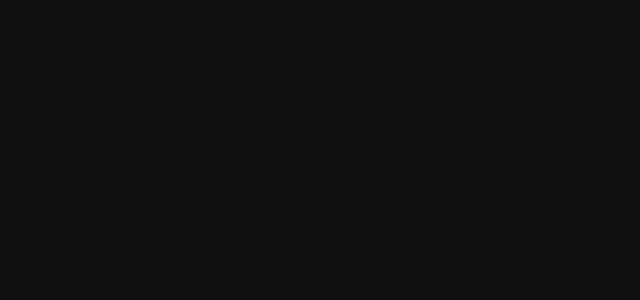
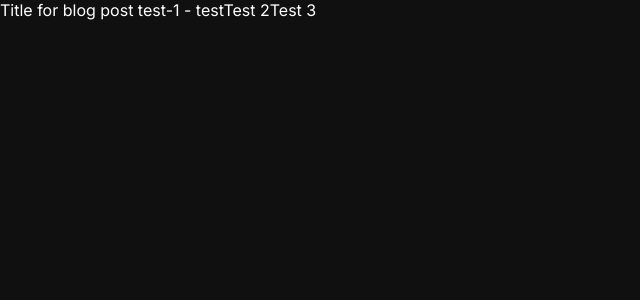
Before and after one commit to Goomel/personal-blog, a Next.js app: page / in a window 1280 px wide. Shown: the top 300 px of the page, without its empty margins (0-640 px from the left). Built offline with nearby package versions, Linux system fonts and the light colour scheme.

Commit message:
Create simple navigation to posts, add slug to every post, flatten post structure

```diff
--- a/src/app/page.js
+++ b/src/app/page.js
@@ -1,5 +1,17 @@
-// import styles from "./page.module.css";
+import { getBlogPosts } from '@/lib/mdxUtils';
+import PostListing from '@/components/blog/postListing/PostListing';
+
+export const metadata = {
+  title: 'Page Home',
+  description: ''
+};
 
 export default function Home() {
-  return <main></main>;
+  const allPosts = getBlogPosts();
+
+  return (
+    <main>
+      <PostListing posts={allPosts} />
+    </main>
+  );
 }
--- /dev/null
+++ b/src/components/blog/postListing/PostListing.js
@@ -0,0 +1,16 @@
+import React from 'react';
+import Link from 'next/link';
+
+const PostListing = ({ posts }) => {
+  return (
+    <div>
+      {posts.map(({ slug, title }) => (
+        <Link href={`/blog/${slug}`} key={slug}>
+          {title}
+        </Link>
+      ))}
+    </div>
+  );
+};
+
+export default PostListing;
--- a/src/lib/mdxUtils.js
+++ b/src/lib/mdxUtils.js
@@ -18,7 +18,8 @@
   if (!MDXFile) return null;
   else {
     const source = readMDXFile(MDXFile);
-    return matter(source);
+    const { content, data } = matter(source);
+    return { ...data, content };
   }
 };
 
@@ -31,7 +32,8 @@
   const postNames = getAllMDXFileNames();
   let blogPosts = [];
   postNames.forEach((postName) => {
-    blogPosts.push(getPostData(postName));
+    const post = { slug: postName, ...getPostData(postName) };
+    blogPosts.push(post);
   });
   return blogPosts;
 };
```
Also changed, not shown: src/app/blog/page.js (+1 -11 lines).
